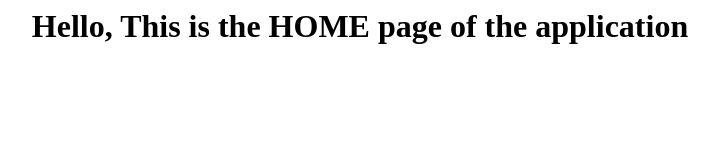
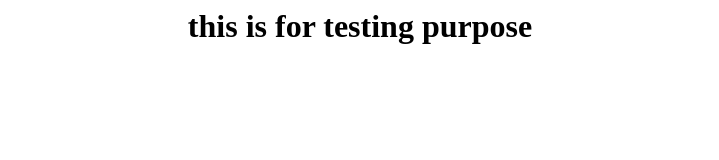
Before and after one commit to rahulsingodia/demo-pipeline, a plain HTML site: page index.html in a window 1280 px wide. Shown: the whole page, without its empty margins (280-999 px from the left). Drawn offline with Linux system fonts and the light colour scheme.

Commit message:
Update index.html

```diff
--- a/index.html
+++ b/index.html
@@ -1 +1 @@
-<center><h1> Hello, This is the HOME page of the application </h1><center>
+<center><h1> this is for testing purpose</h1><center>
```
